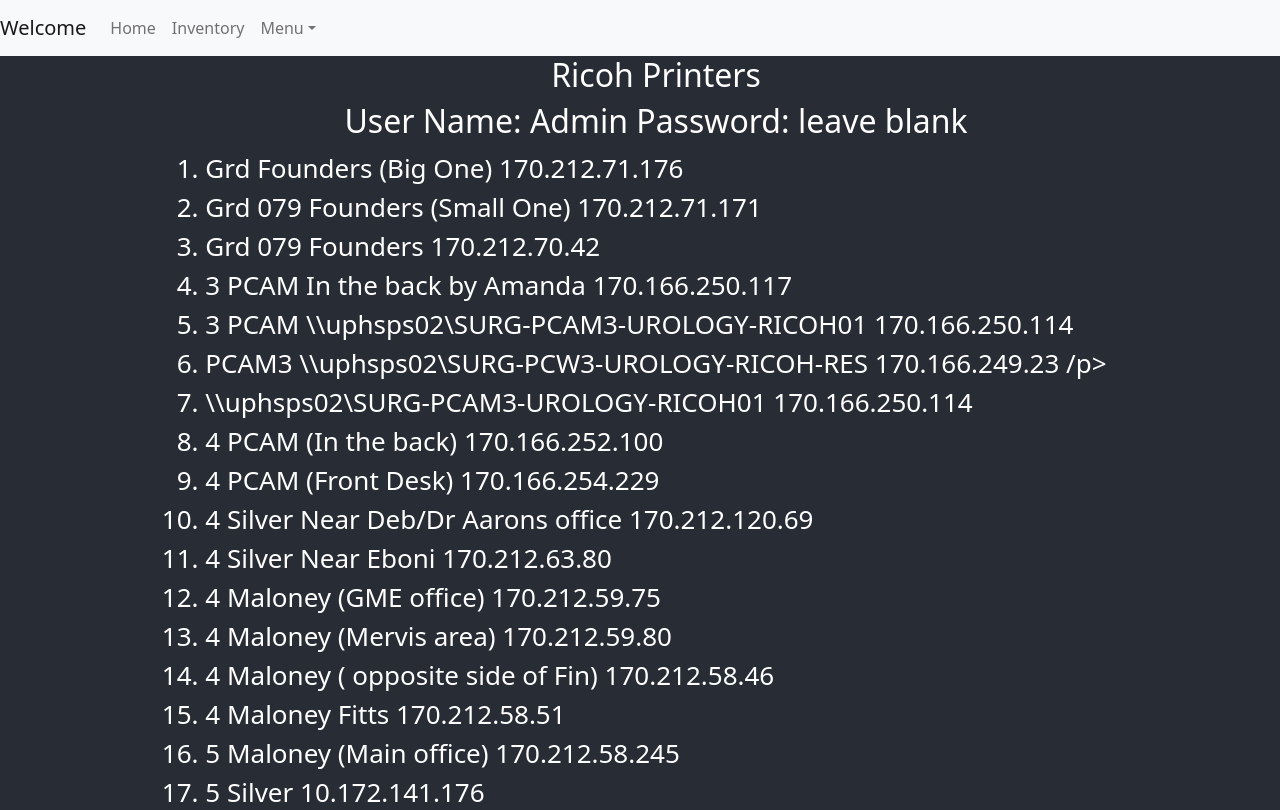
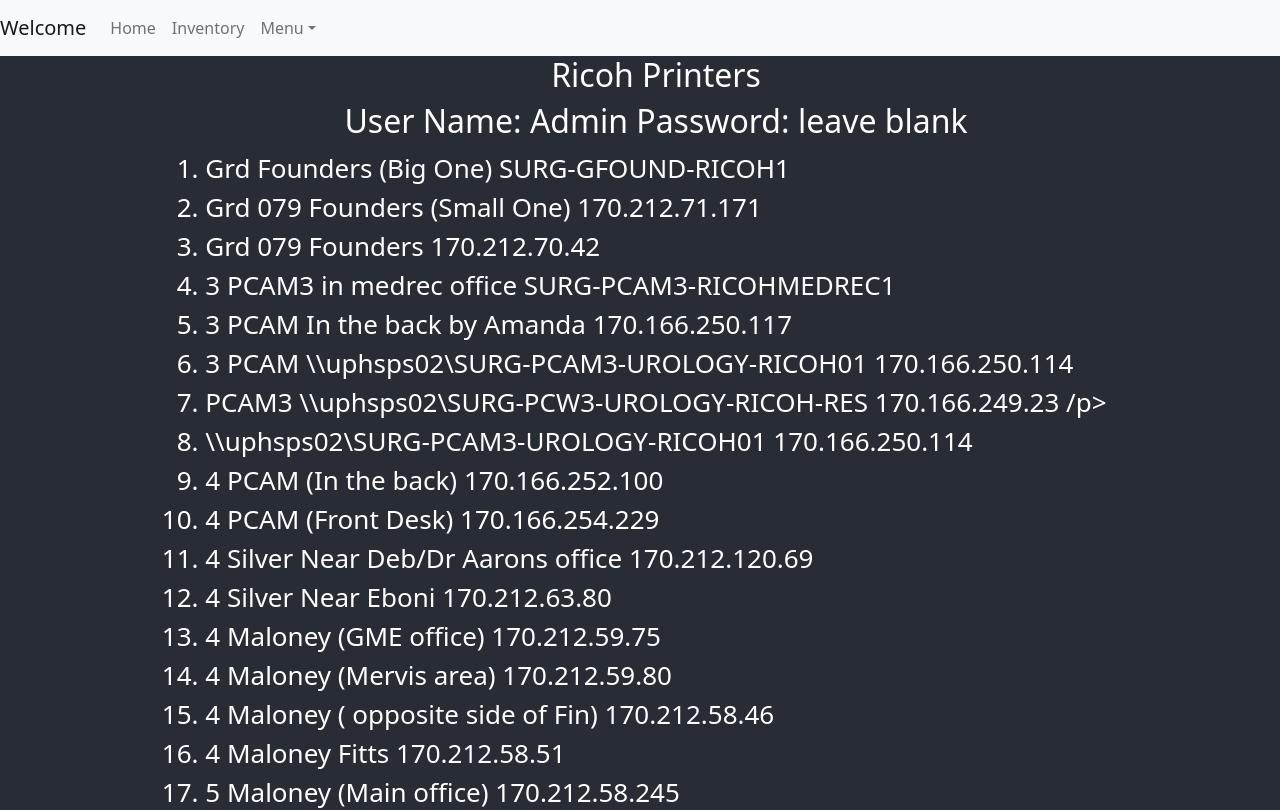
Before and after one commit to TimMitzen/SurgeryWebsite, a React (Create React App) app: page /ricoh in a window 1280 px wide. Shown: the top 810 px of the page. Built offline with nearby package versions, Linux system fonts and the light colour scheme.

Commit message:
Update Ricoh.js
Add print server names

```diff
--- a/src/components/Ricoh.js
+++ b/src/components/Ricoh.js
@@ -8,7 +8,7 @@
          <h2>User Name: Admin Password: leave blank</h2>
 
 
-<li className = 'list'>Grd Founders (Big One) 170.212.71.176</li>
+<li className = 'list'>Grd Founders (Big One) SURG-GFOUND-RICOH1</li>
 
 
 <li className = 'list'>Grd 079 Founders (Small One) 170.212.71.171</li>
@@ -16,7 +16,7 @@
 
 <li className = 'list'>Grd 079 Founders 170.212.70.42</li>
 
-
+<li className = 'list'>3 PCAM3 in medrec office  SURG-PCAM3-RICOHMEDREC1</li>
 <li className = 'list'>3 PCAM In the back by Amanda 170.166.250.117</li>
 
 
```
